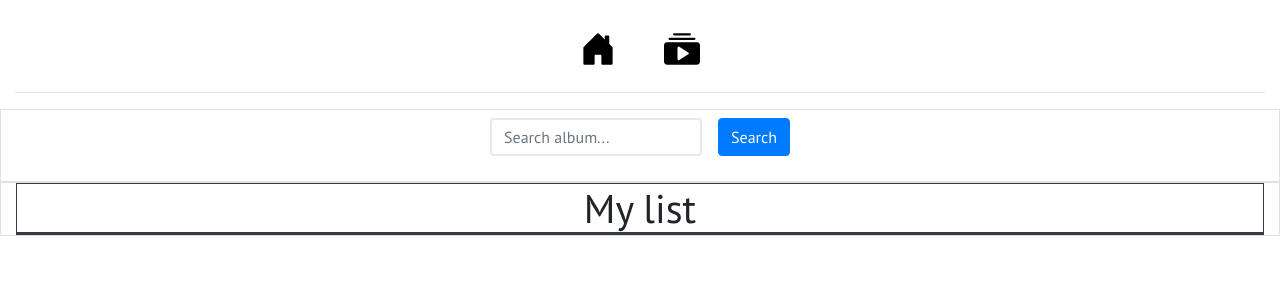
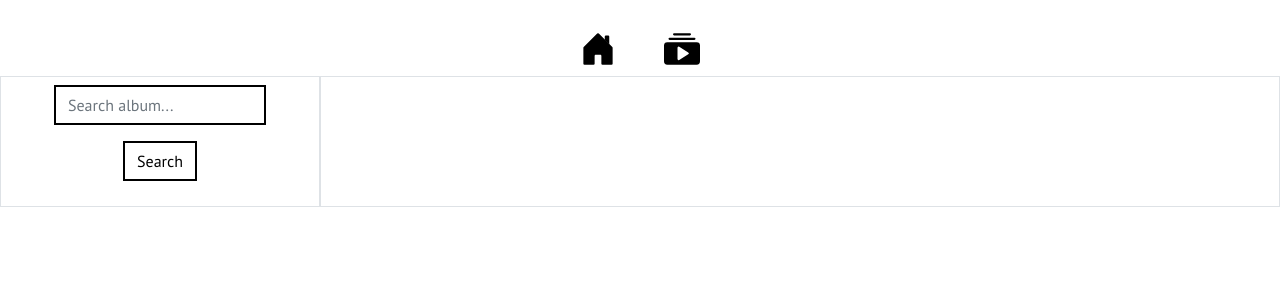
Before and after one commit to cameronconway3/album-chart-builder, a React (Create React App) app in the folder client/: page / in a window 1280 px wide. Shown: the top 300 px of the page. Built offline with nearby package versions, Linux system fonts and the light colour scheme.

Commit message:
layout improvement

```diff
--- a/client/src/components/Album.js
+++ b/client/src/components/Album.js
@@ -2,7 +2,7 @@ import React from 'react';
 
 const Album = props => {
     return (
-        <div className="col-md-2 text-center">
+        <div className="p-1 displayed-album">
             <img
                 data-id={props.albumId}
                 data-albumname={props.album}
--- a/client/src/components/App.js
+++ b/client/src/components/App.js
@@ -15,9 +15,14 @@ function App() {
                 <div className="row">
                     <Header />
                 </div>
-                <hr/>
-                <SearchAlbums />
-                <DisplayAlbums />
+                <div class="row">
+                    <div class="col-md-3 border">
+                        <SearchAlbums />
+                    </div>
+                    <div class="col-md-9 border">
+                        <DisplayAlbums />
+                    </div>
+                </div>
             </div>
         </AlbumProvider>
     );
--- a/client/src/components/DisplayAlbums.js
+++ b/client/src/components/DisplayAlbums.js
@@ -41,13 +41,8 @@ const DisplayAlbums = () => {
     }
 
     return (
+        // <div className="border border-dark">
             <div className="row justify-content-center">
-            <div className="col-md-12 border">
-                <div className="text-center border border-dark">
-                    <h1>My list</h1>
-                </div>
-                <div className="border border-dark">
-                    <div className="row">
                 {albums.map( album =>
                     <Album
                         albumId = {album.albumId}
@@ -59,9 +54,7 @@ const DisplayAlbums = () => {
                         key = {album.albumId.toString()}
                     />
                 )}
-                    </div>
-                </div>
-            </div>
+            {/* </div> */}
         </div>
     )
 }
--- a/client/src/components/SearchAlbums.js
+++ b/client/src/components/SearchAlbums.js
@@ -69,7 +69,7 @@ const SearchAlbums = () => {
 
         // console.log(albumItems[0])
 
-        const albumsDisplay = albumItems.slice(0, 6).map((album, index) => <SearchedAlbum data={album} key={album.id}/>)
+        const albumsDisplay = albumItems.slice(0, 12).map((album, index) => <SearchedAlbum data={album} key={album.id}/>)
 
         setSearchedAlbums(albumsDisplay)
 
@@ -103,6 +103,21 @@ const SearchAlbums = () => {
                 setSearchedAlbums('');
                 setAlbumName('');
             })
+
+            albumsToSelect[i].addEventListener("mouseenter", () => {
+                albumsToSelect.forEach(element => {
+                    if(element !== albumsToSelect[i]) {
+                        element.style.opacity = "0.5";
+                    }
+                });
+            })
+
+            albumsToSelect[i].addEventListener("mouseleave", () => {
+                albumsToSelect.forEach(element => {
+                    element.style.opacity = "1";
+                });
+            })
+
         }
     }
 
@@ -115,8 +130,7 @@ const SearchAlbums = () => {
     }
 
     return (
-        <div className="row justify-content-center">
-            <div className="col-md-12 border">
+        <React.Fragment>
             <div className="row">
                 <div className="col-md-12">
                     <form onSubmit={searchAlbum} className="search-album form-inline justify-content-center mb-3">
@@ -137,12 +151,11 @@ const SearchAlbums = () => {
                     {
                         loading
                         ? <div className="row"><div className="col-md-12 text-center mt-3 mb-3"><p>Loading...</p></div></div>
-                            : <div className="row">{searchedAlbums}</div>
+                        : <div className="row justify-content-center">{searchedAlbums}</div>
                     }
                 </div>
             </div>
-            </div>
-        </div>
+        </React.Fragment>
     )
 }
 
--- a/client/src/components/SearchedAlbum.js
+++ b/client/src/components/SearchedAlbum.js
@@ -1,14 +1,10 @@
-import React, { useContext } from 'react';
+import React from 'react';
 
 const SearchedAlbum = props => {
 
-    // Use album context
-    // const [albums, setAlbums] = useContext(AlbumContext);
-
     return (
-
-            <div className="col-md-2 text-center p-1">
-                <img className="choose-album" width="110px" height="110px"
+        <div className="p-1 searched-album">
+            <img className="choose-album"
                 data-id={props.data.id}
                 data-albumname={props.data.name}
                 data-artistsname={props.data.artists[0].name}
@@ -17,7 +13,6 @@ const SearchedAlbum = props => {
                 src={props.data.images[1].url}
             />
         </div>
-        //     <p>{props.data.name} - {props.data.artists[0].name}</p>
     )
 }
 
--- a/client/src/index.css
+++ b/client/src/index.css
@@ -1,27 +1,18 @@
 body {
-  margin: 0;
-  /* font-family: -apple-system, BlinkMacSystemFont, 'Segoe UI', 'Roboto', 'Oxygen',
-    'Ubuntu', 'Cantarell', 'Fira Sans', 'Droid Sans', 'Helvetica Neue',
-    sans-serif; */
-  font-family: 'PT Sans', sans-serif;;
-  -webkit-font-smoothing: antialiased;
-  -moz-osx-font-smoothing: grayscale;
-  /* background-color: #5fcf80; */
+    margin: 0;
+    font-family: 'PT Sans', sans-serif;;
+    -webkit-font-smoothing: antialiased;
+    -moz-osx-font-smoothing: grayscale;
+    /* background-color: #5fcf80; */
 }
 
 code {
-  font-family: source-code-pro, Menlo, Monaco, Consolas, 'Courier New',
-    monospace;
+    font-family: source-code-pro, Menlo, Monaco, Consolas, 'Courier New', monospace;
 }
 
 h1, h2, h3, h4, h5, h6 {
     margin-top: 0;
     margin-bottom: 0;
-}
-
-/* General */
-hr {
-    /* border: 1px solid #E8E8E8; */
 }
 
 /* Header */
@@ -36,14 +27,25 @@ hr {
 
 /* Search Album */
 form #search-album {
-    border: 2px solid #E8E8E8;
+    border: 2px solid black;
+    height: 40px;
+    color: black;
+    border-radius: 0;
 }
 form #search-album-submit {
-
+    border: 2px solid black;
+    background-color: white;
+    color: black;
+    height: 40px;
+    border-radius: 0;
+}
+.choose-album {
+    width: 110px;
+    height: 110px;
 }
 
 /* My List */
 .my-albums {
-    height: 200px;
-    width: 200px;
+    height: 150px;
+    width: 150px;
 }
```
Lines whose indentation alone changed are shown as unchanged.
